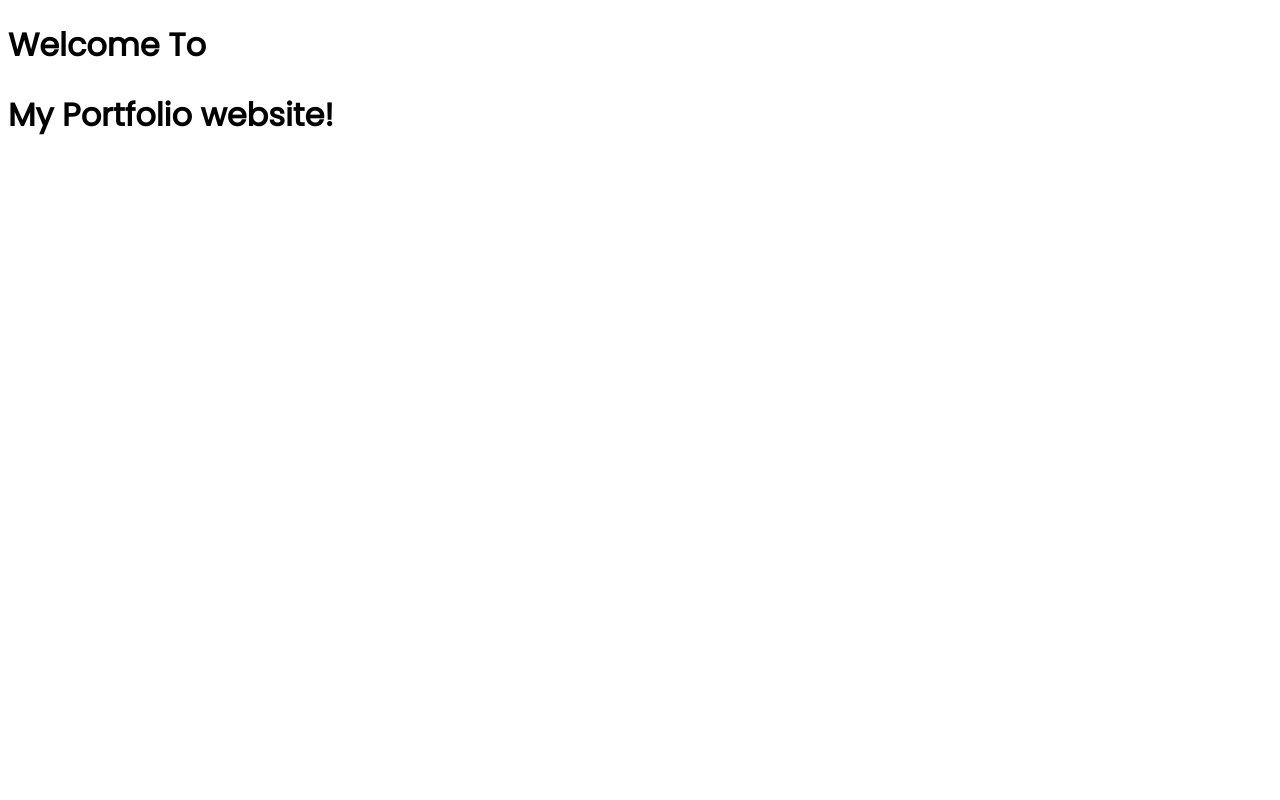
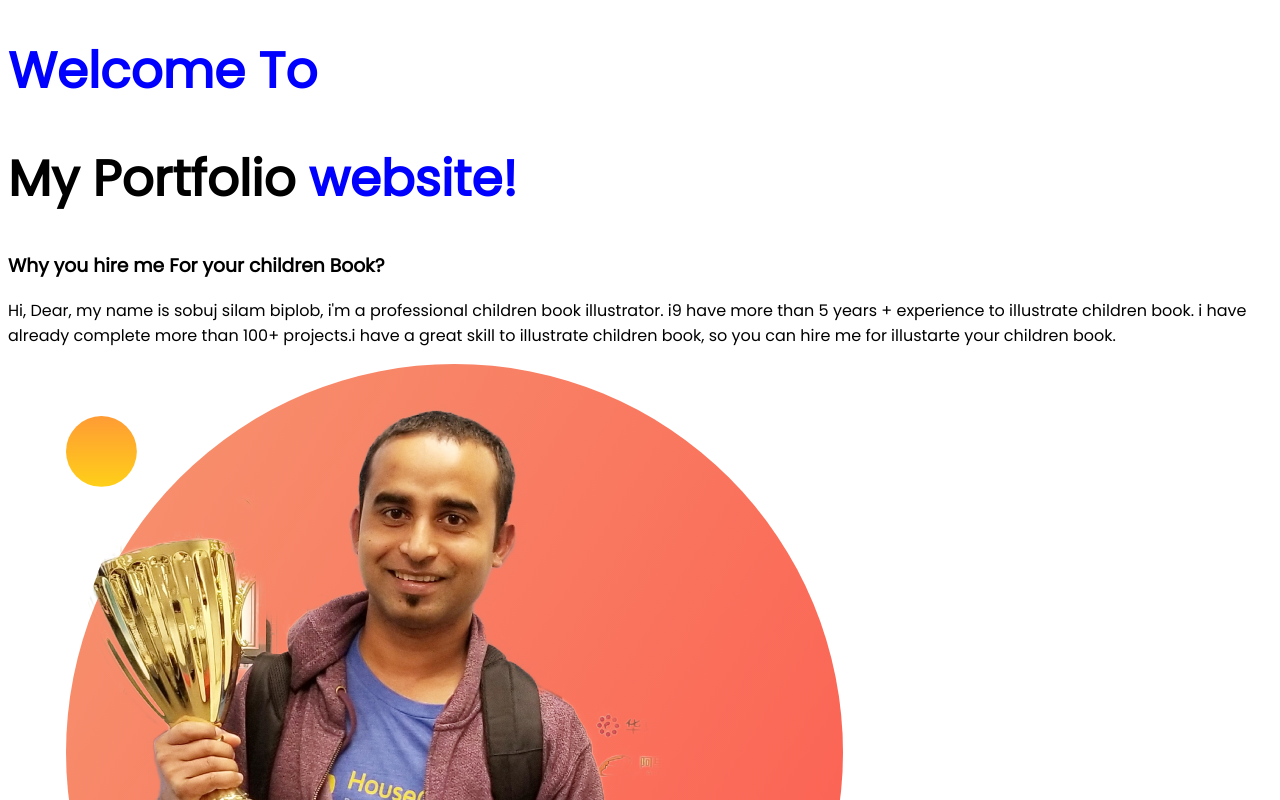
Before and after one commit to sobujbiplob/developer-project, a plain HTML site: page index.html in a window 1280 px wide. Shown: the top 800 px of the page. Drawn offline with Linux system fonts and the light colour scheme.

Commit message:
new style

```diff
--- a/index.html
+++ b/index.html
@@ -9,10 +9,14 @@
     <link rel="preconnect" href="https://fonts.gstatic.com" crossorigin>
     <link href="https://fonts.googleapis.com/css2?family=Poppins&display=swap" rel="stylesheet">
     <link rel="stylesheet" href="style.css">
+
 </head>
 <body>
     <h1> Welcome To</h1>
-    <h1>My Portfolio website!</h1>
+    <h1> <span class="black">My Portfolio</span>  website! </h1>
+    <h3>Why you hire me For your children Book?</h3>
+    <p> Hi, Dear, my name is sobuj silam biplob, i'm a professional children book illustrator. i9 have more than 5 years + experience to illustrate children book. i have already complete more than 100+ projects.i have a great skill to illustrate children book, so you can hire me for illustarte your children book. </p>
+    <img src="images/jhankar.png" alt="">
 
 </body>
 </html>
--- a/style.css
+++ b/style.css
@@ -1,3 +1,10 @@
 body{
     font-family: 'Poppins', sans-serif;
 }
+h1{
+    font-size: 50px;
+    color: blue;
+}
+.black{
+color: black;
+}
```
